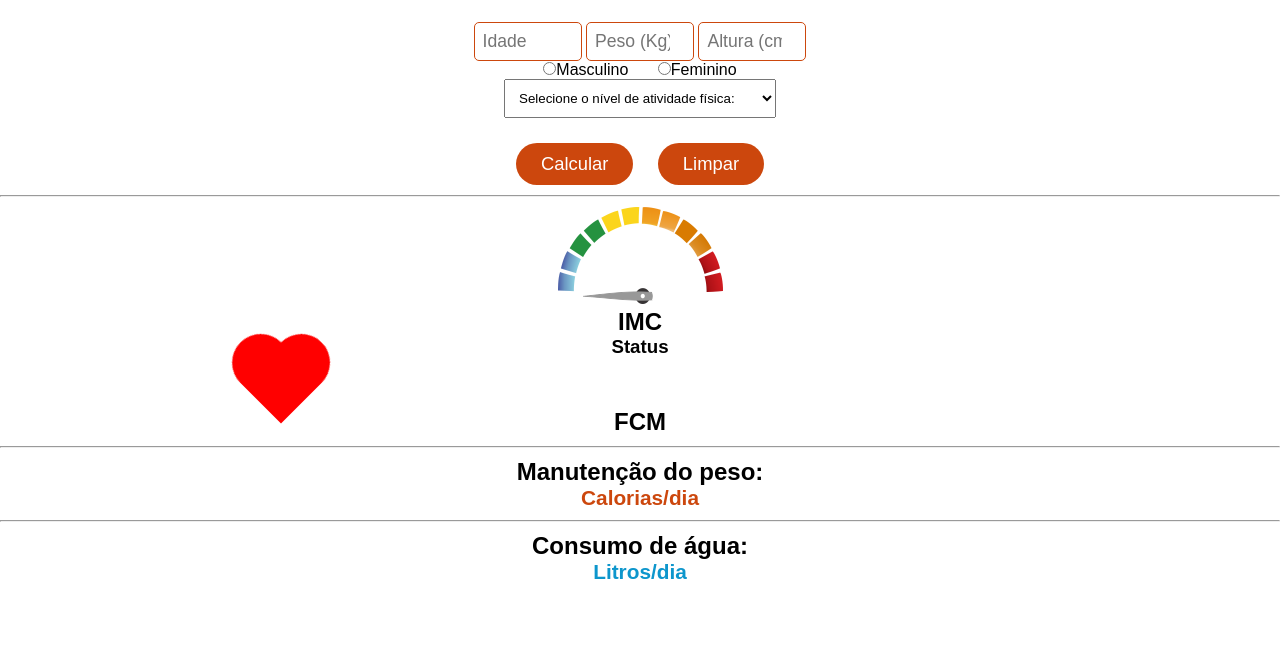
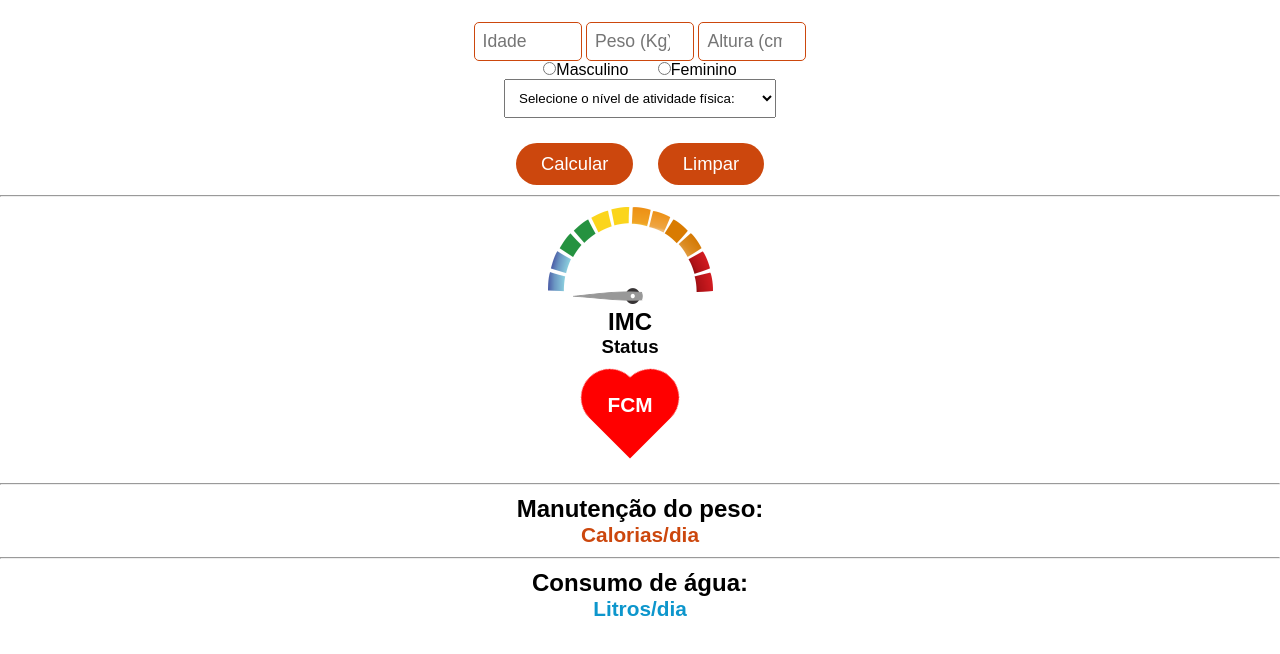
Before and after one commit to emmanuel-lacerd4/health, a plain HTML site: page index.html in a window 1280 px wide. Shown: the part 86-740 px from the top of the page. Drawn offline with Linux system fonts and the light colour scheme.

Commit message:
Correções

```diff
--- a/app.js
+++ b/app.js
@@ -67,20 +67,19 @@ function calcular() {
         let valor = Number(lista.options[lista.selectedIndex].value)
         console.log(valor) // Teste Importante
 
-        //get
         // Passo 2: executar uma fórmula diferente para o sexo selecionado
-        if (document.getElementById("m") === true) {
+        if (document.getElementById("m").checked === true) {
             //console.log("Formula para homens")
             get = (66 + (13.7 * peso) + (5 * (altura * 100) - (6.8 * idade))) * valor
         }
-        if (document.getElementById("f") === true) {
+        if (document.getElementById("f").checked === true) {
             //console.log("Formula para mulheres")
             get = (655 + (9.6 * peso) + (1.8 * (altura * 100) - (4.7 * idade))) * valor
         }
         console.log(get)
 
         // Passo 3: exibir o resultado
-        document.getElementById('calorias').innerHTML = `${Math.floor(get)} Calorias/dia`
+        document.getElementById('calorias').innerHTML = `${Math.floor(get)} Calorias/dias`
     }
 }
 function limpar() {
--- a/style.css
+++ b/style.css
@@ -21,7 +21,7 @@ header h1 {
     color: #cc470d;
 }
 
-/* caixas de input number */
+/* Caixas de input number */
 input[type=number] {
     width: 90px;
     padding: 8px;
@@ -81,16 +81,30 @@ hr {
     color: #0d96cc;
 }
 
-/* Coração pulsando */
+.info {
+    display: flex;
+    flex-direction: column;   /* Alinha o coração e o texto "FCM" em coluna */
+    justify-content: center;  /* Centraliza verticalmente */
+    align-items: center;    /* Alinha os elementos à direita */
+    padding-right: 20px;      /* Ajusta a distância da borda direita, se necessário */
+}
+
 .coracao {
     width: 50px;
     height: 50px;
-    position: relative;
+    margin-top: 35px;
+    position: flex;       /* Mantém o ícone relativo ao container */
     transform: rotate(-135deg);
+    animation: pulsar 0.7s infinite alternate;
     z-index: -1;
-    left: 20%;
-    animation: pulsar 0.7s infinite alternate;
-    /* Executar a função interna do CSS3 */
+}
+
+#freq {
+    height: 80px;
+    margin-top: -50px;         /* Espaço entre o coração e o texto */
+    text-align: center;
+    font-size: 1.3em;
+    color: #ffffff;
 }
 
 .quadrado {
```
